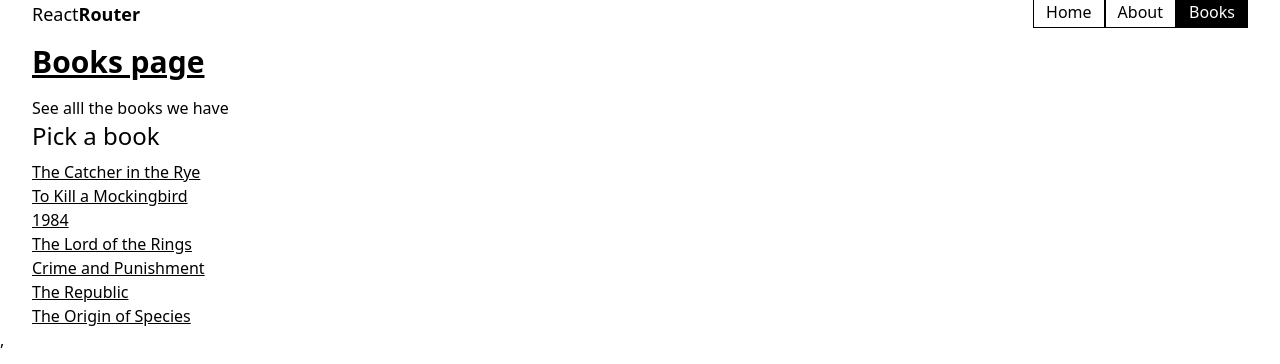
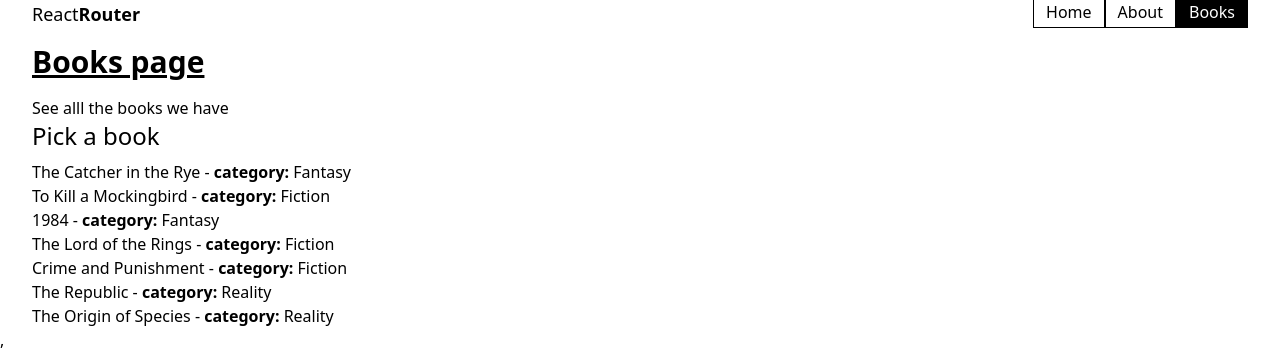
Before and after one commit to MariusCodeAcademy/feu8_10_react_router_tailwind, a React (Vite) app: page /books in a window 1280 px wide. Shown: the top 364 px of the page. Built offline with nearby package versions, Linux system fonts and the light colour scheme.

Commit message:
add category

```diff
--- a/src/pages/BooksPage.jsx
+++ b/src/pages/BooksPage.jsx
@@ -26,8 +26,9 @@ export default function BooksPage() {
         {/* sukti cikla per bookData ir sugeneruoti nuorodas su title */}
         {mainBooksArr.map((bObj) => (
           <li key={bObj.id}>
-            <Link className="underline" to={`/books/${bObj.id}`}>
-              {bObj.title}
+            <Link className="" to={`/books/${bObj.id}`}>
+              <span>{bObj.title}</span> - <strong>category: </strong>
+              {bObj.category}
             </Link>
           </li>
         ))}
```
